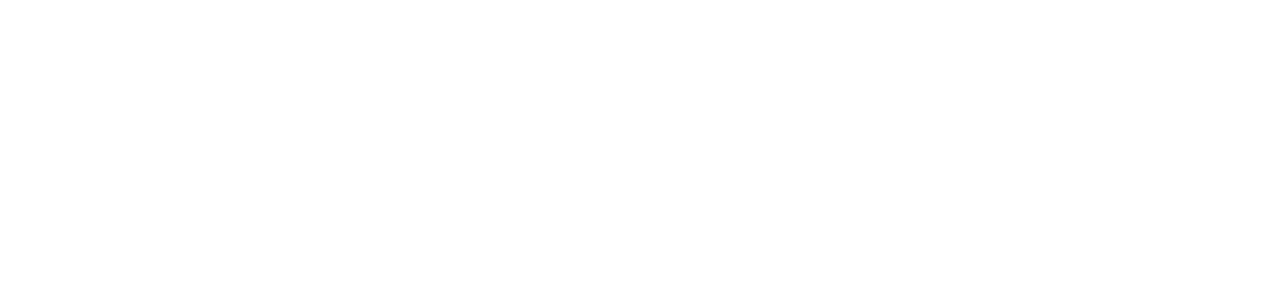
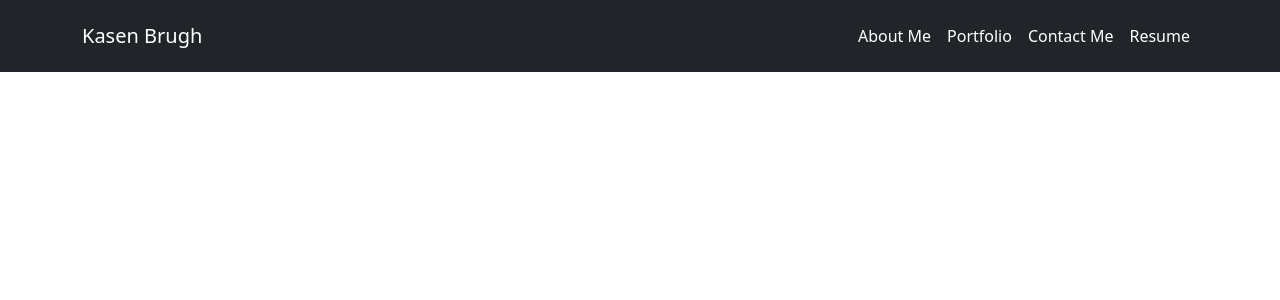
Before and after one commit to BrughK/react-portfolio, a React (Create React App) app: page / in a window 1280 px wide. Shown: the top 300 px of the page. Built offline with nearby package versions, Linux system fonts and the light colour scheme.

Commit message:
added basic navbar

```diff
--- a/package.json
+++ b/package.json
@@ -7,8 +7,11 @@
     "@testing-library/jest-dom": "^5.16.5",
     "@testing-library/react": "^13.4.0",
     "@testing-library/user-event": "^13.5.0",
+    "bootstrap": "^5.2.3",
     "react": "^18.2.0",
+    "react-bootstrap": "^2.7.2",
     "react-dom": "^18.2.0",
+    "react-router-bootstrap": "^0.26.2",
     "react-scripts": "5.0.1",
     "web-vitals": "^2.1.4"
   },
--- a/public/index.html
+++ b/public/index.html
@@ -9,16 +9,7 @@
       content="Web site created using create-react-app"
     />
     <link rel="manifest" href="%PUBLIC_URL%/manifest.json" />
-    <!--
-      Notice the use of %PUBLIC_URL% in the tags above.
-      It will be replaced with the URL of the `public` folder during the build.
-      Only files inside the `public` folder can be referenced from the HTML.
-
-      Unlike "/favicon.ico" or "favicon.ico", "%PUBLIC_URL%/favicon.ico" will
-      work correctly both with client-side routing and a non-root public URL.
-      Learn how to configure a non-root public URL by running `npm run build`.
-    -->
-    <title>React App</title>
+    <title>Kasen Brugh</title>
   </head>
   <body>
     <noscript>You need to enable JavaScript to run this app.</noscript>
--- a/src/App.js
+++ b/src/App.js
@@ -1,7 +1,27 @@
-import "./App.css";
+import NavBar from "./components/NavBar";
+import "bootstrap/dist/css/bootstrap.min.css";
+// import AboutMe from "./components/AboutMe";
+// import Portfolio from "./components/Portfolio";
+// import ContactMe from "./components/ContactMe";
+// import Projects from "./Projects";
+// import Footer from "./components/Footer";
 
 function App() {
-  return null;
+  return (
+    <div>
+      <NavBar />
+      {/* <section className="sec about-me-sec visible">
+        <AboutMe />
+      </section>
+      <section className="sec portfolio-me-sec hidden">
+        <Portfolio projects={Projects} />
+      </section>
+      <section className="sec contact-me-sec hidden">
+        <ContactMe />
+      </section>
+      <Footer /> */}
+    </div>
+  );
 }
 
 export default App;
--- /dev/null
+++ b/src/components/NavBar.js
@@ -0,0 +1,29 @@
+import React from "react";
+import Container from "react-bootstrap/Container";
+import Nav from "react-bootstrap/Nav";
+import Navbar from "react-bootstrap/Navbar";
+
+function NavBar() {
+  return (
+    <>
+      <Navbar bg="dark" variant="dark">
+        <Container>
+          <Navbar.Brand href="#home">Kasen Brugh</Navbar.Brand>
+
+          <Navbar.Collapse className="justify-content-end">
+            <Navbar.Text>
+              <Nav className="me-auto">
+                <Nav.Link href="#about-me">About Me</Nav.Link>
+                <Nav.Link href="#portfolio">Portfolio</Nav.Link>
+                <Nav.Link href="#contact">Contact Me</Nav.Link>
+                <Nav.Link href="#resume">Resume</Nav.Link>
+              </Nav>
+            </Navbar.Text>
+          </Navbar.Collapse>
+        </Container>
+      </Navbar>
+    </>
+  );
+}
+
+export default NavBar;
```
Also changed, not shown: 1 other file (tests, documents, lock files or other folders).
